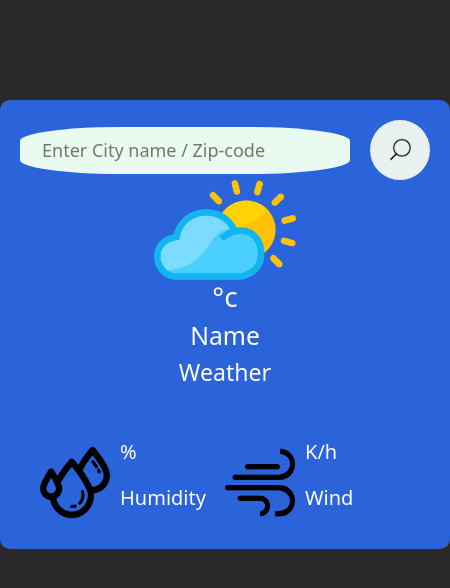
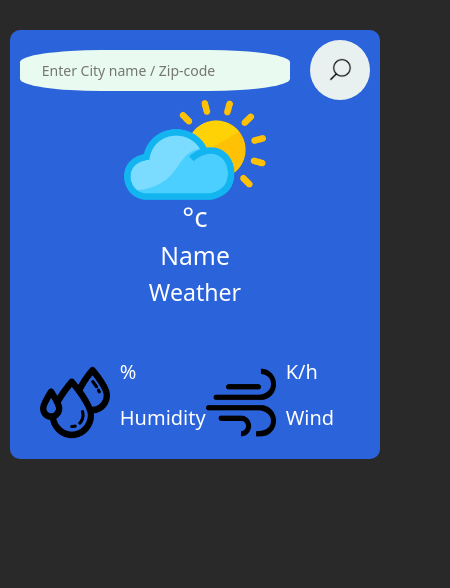
Before and after one commit to ParthPatel2828/Weather, a plain HTML site: page index.html in a window 390 px wide. Shown: the whole page, 450 px wide, since content can reach past the window. Drawn offline with nearby package versions, Linux system fonts and the light colour scheme.

Commit message:
Initial commit

```diff
--- a/index.css
+++ b/index.css
@@ -1,28 +1,32 @@
-*{
+/* Default styles for larger screens */
+* {
     margin: 0;
     padding: 0;
     box-sizing: border-box;
   }
 
-body{
-    background: rgb(41,41,41);
+  body {
+    background: rgb(41, 41, 41);
   }
-.container{
+
+  .container {
     width: 450px;
-    background: linear-gradient(130deg , rgb(43,99,218) , rgb(43,99,218) );
+    background: linear-gradient(130deg, rgb(43, 99, 218), rgb(43, 99, 218));
     color: white;
     padding: 20px;
-    margin: 100px auto 0;
+    margin: 50px auto 0;
     border-radius: 10px;
     text-align: center;
   }
-.search{
+
+  .search {
     width: 100%;
     display: flex;
     align-items: center;
     justify-content: space-between;
   }
-.search input{
+
+  .search input {
     border: 0;
     outline: 0;
     padding: 10px 22px;
@@ -32,9 +36,9 @@ body{
     font-size: 18px;
     background-color: rgb(233, 250, 240);
     color: black;
+  }
 
-}
-.search button{
+  .search button {
     border: 0;
     outline: 0;
     background-color: rgb(233, 240, 240);
@@ -43,50 +47,77 @@ body{
     height: 60px;
     cursor: pointer;
   }
-.search button img{
+
+  .search button img {
     width: 40px;
   }
-.weather .icon{
+
+  .weather .icon {
     margin-top: 20px;
     width: 16px;
   }
-.weather img{
+
+  .weather img {
     height: 100px;
   }
-.weather p{
+
+  .weather p {
     font-size: 22px;
     font-weight: 300;
   }
-.weather p{
+
+  .weather p {
     font-size: 20px;
     font-weight: 200;
-
-
   }
 
-.details{
+  .details {
     display: flex;
     align-items: center;
-    justify-content:space-between;
+    justify-content: space-between;
     padding: 0 20px;
     margin-top: 50px;
   }
-.col{
+
+  .col {
     display: flex;
     align-items: center;
     text-align: left;
+  }
 
-
-}
-.col img{
+  .col img {
     height: 73px;
     width: 70px;
     margin-right: 10px;
   }
+
   .error {
     text-align: left;
     color: red;
     margin-top: 5px;
     display: none;
+  }
 
+  /* Responsive styles for tablets and smaller screens */
+  @media (max-width: 768px) {
+    .container {
+      width: 90%;
+      padding: 10px;
+      margin: 30px auto 0;
     }
+    .search input {
+      font-size: 16px;
+    }
+    /* Add more responsive styles as needed */
+  }
+
+  /* Responsive styles for mobile devices */
+  @media (max-width: 480px) {
+    .container {
+      width: 95%;
+    }
+    .search input {
+      font-size: 14px;
+    }
+    /* Add more responsive styles as needed */
+  }
--- a/index.html
+++ b/index.html
@@ -15,7 +15,7 @@
   <body>
 
 
-    <div class="container">
+    <div class="container col-lg-12 col-sm-6">
 
         <div class="search">
          <input type="text" placeholder="Enter City name / Zip-code">
--- a/index.js
+++ b/index.js
@@ -1,6 +1,7 @@
 const searchInput = document.querySelector('.search input');
 const searchBtn = document.querySelector('.search button');
 const errorMessage = document.querySelector('.error');
+errorMessage.style.display = 'none';
 
 async function getWeather(cityName) {
   try {
@@ -21,12 +22,11 @@ async function getWeather(cityName) {
     document.querySelector('.windS').innerHTML = Math.round(data.wind.speed) + "K/h";
     document.querySelector('.weather-description').innerHTML = data.weather[0].description;
 
-    // Hide the error message
-    errorMessage.style.display = 'none';
+
   } catch (error) {
     console.error('Error:', error);
 
-    // Show the error message
+
     errorMessage.style.display = 'block';
   }
 }
```
Lines whose indentation alone changed are shown as unchanged.
